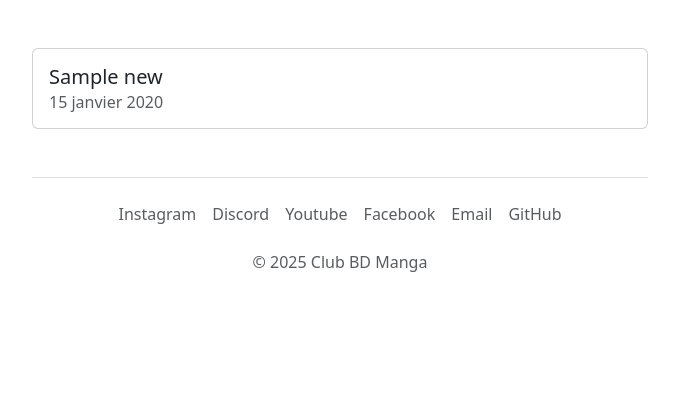
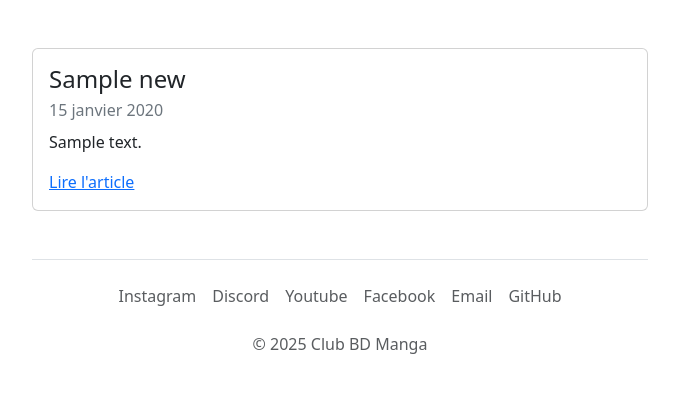
Before and after one commit to Lysquid/ClubBDManga, a Django app: page /actus/ in a window 1280 px wide. Shown: the part 56-449 px from the top of the page, without its empty margins (300-979 px from the left). Run offline with Django 4.2, Linux system fonts and the light colour scheme; tables that the repository leaves empty hold one stand-in row (values such as "Sample post").

Commit message:
add news summary

```diff
--- a/asso/admin.py
+++ b/asso/admin.py
@@ -82,6 +82,7 @@ class LoanAdmin(admin.ModelAdmin):
 @admin.register(models.News)
 class NewsAdmin(admin.ModelAdmin):
     prepopulated_fields = {"slug": ["title"]}
+    list_display = ["__str__", "date"]
     formfield_overrides = {
         db_models.TextField: {'widget': forms.Textarea(attrs={'rows': 40, 'cols': 100})},
     }
--- a/asso/models.py
+++ b/asso/models.py
@@ -125,7 +125,11 @@ class News(models.Model):
     slug = models.SlugField("adresse", unique=True,
                             help_text="dernière partie de l'URL à laquelle on pourra trouver cet article")
     date = models.DateField("date", default=datetime.now)
-    content = models.TextField("contenu", help_text="le texte doit utiliser le format Markdown")
+    summary = models.CharField("résumé", max_length=400, blank=True)
+    content = models.TextField("contenu", help_text="""
+        Le texte doit utiliser le format Markdown.
+        Pour les images, déposez les sur le Google Drive et utilisez le lien de partage.
+    """)
 
     class Meta:
         verbose_name = "actualité"
--- a/asso/templates/asso/news_list.html
+++ b/asso/templates/asso/news_list.html
@@ -9,10 +9,12 @@
             {% for news in news_list %}
                 <div class="card">
                     <div class="card-body">
-                        <h5 class="card-title">
-                            <a class="stretched-link text-reset text-decoration-none" href="{% url 'news detail' news.slug %}">{{ news.title }}</a>
-                        </h5>
-                        <h6 class="card-subtitle text-body-secondary">{{ news.date }}</h6>
+                        <h4 class="card-title">{{ news.title }}</h4>
+                        <p class="text-secondary mb-2 card-subtitle">{{ news.date }}</p>
+                        {% if news.summary %}
+                            <p class="card-text">{{ news.summary }}</p>
+                        {% endif %}
+                        <a class="card-link stretched-link" href="{% url 'news detail' news.slug %}">Lire l'article</a>
                     </div>
                 </div>
             {% endfor %}
```
Also changed, not shown: asso/migrations/0017_news_summary_alter_news_date.py (added).
